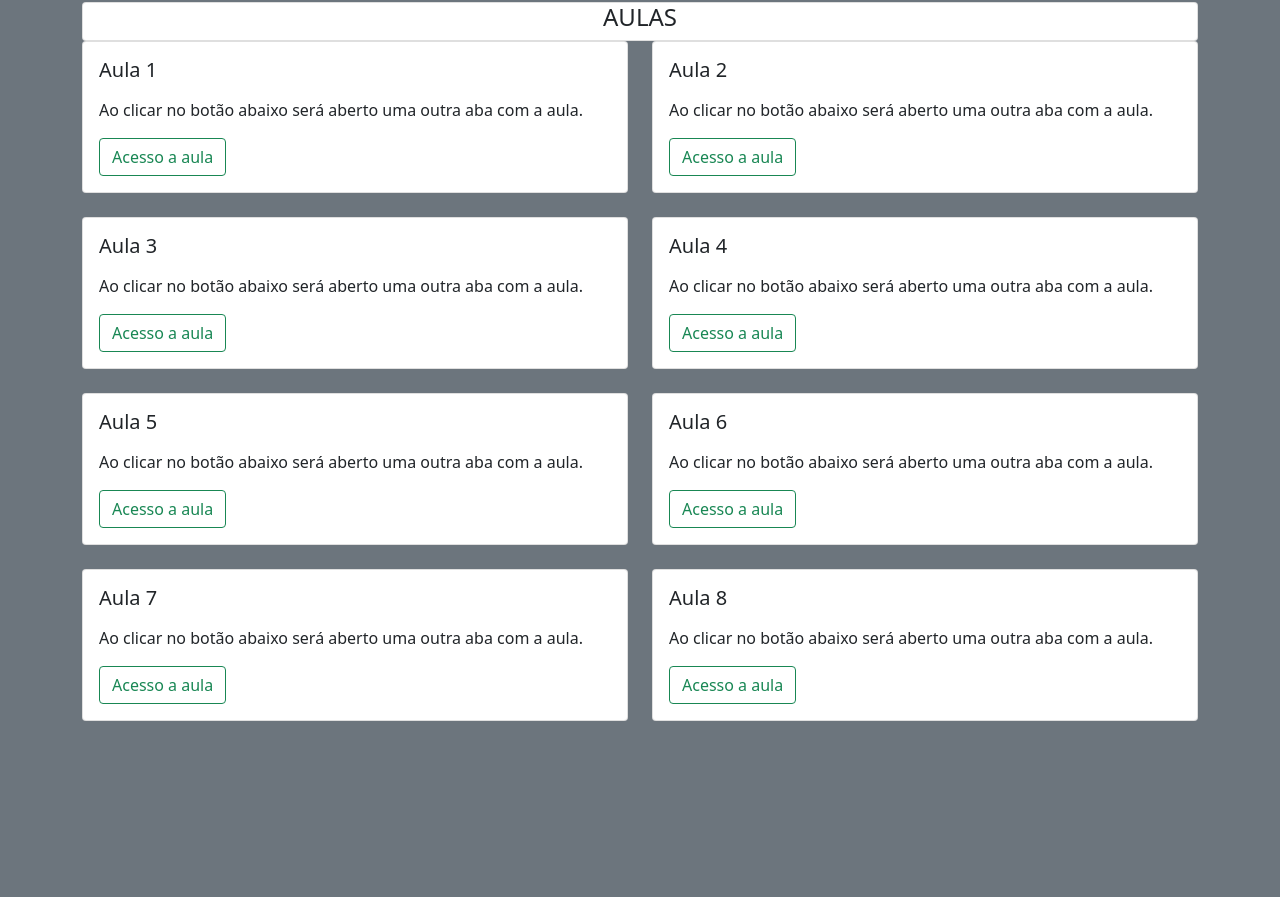
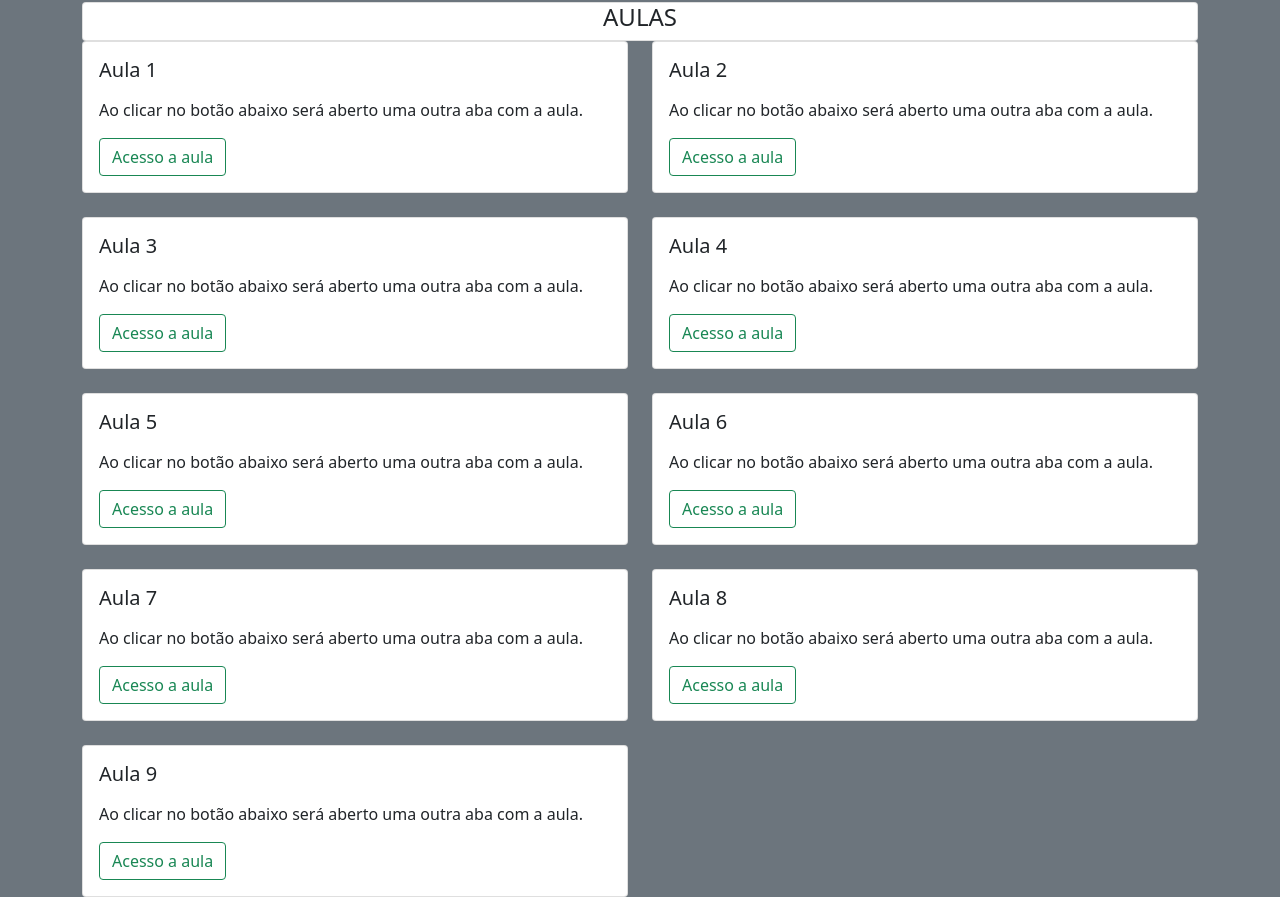
Before and after one commit to lucvin/lucvin.github.io, a plain HTML site: page eletronica.html in a window 1280 px wide. Shown: the part 231-1128 px from the top of the page. Before the commit the page ends 952 px from the top, so only its background shows below. Drawn offline with nearby package versions, Linux system fonts and the light colour scheme.

Commit message:
Update eletronica.html

```diff
--- a/eletronica.html
+++ b/eletronica.html
@@ -279,6 +279,17 @@
             </div>
           </div>
         </div>
+
+        <div class="col">
+          <div class="card">
+            <div class="card-body">
+              <h5 class="card-title">Aula 9</h5>
+              <p></p>
+              <p class="card-text">Ao clicar no botão abaixo será aberto uma outra aba com a aula.</p>
+              <a type="button" class="btn btn-outline-success" href="https://drive.google.com/file/d/1zvtCuiYd-F3iVaKQu-nL5qheqAqZCYk2/view">Acesso a aula</a>
+            </div>
+          </div>
+        </div>
       </div>
     </div>
   </body>
```
